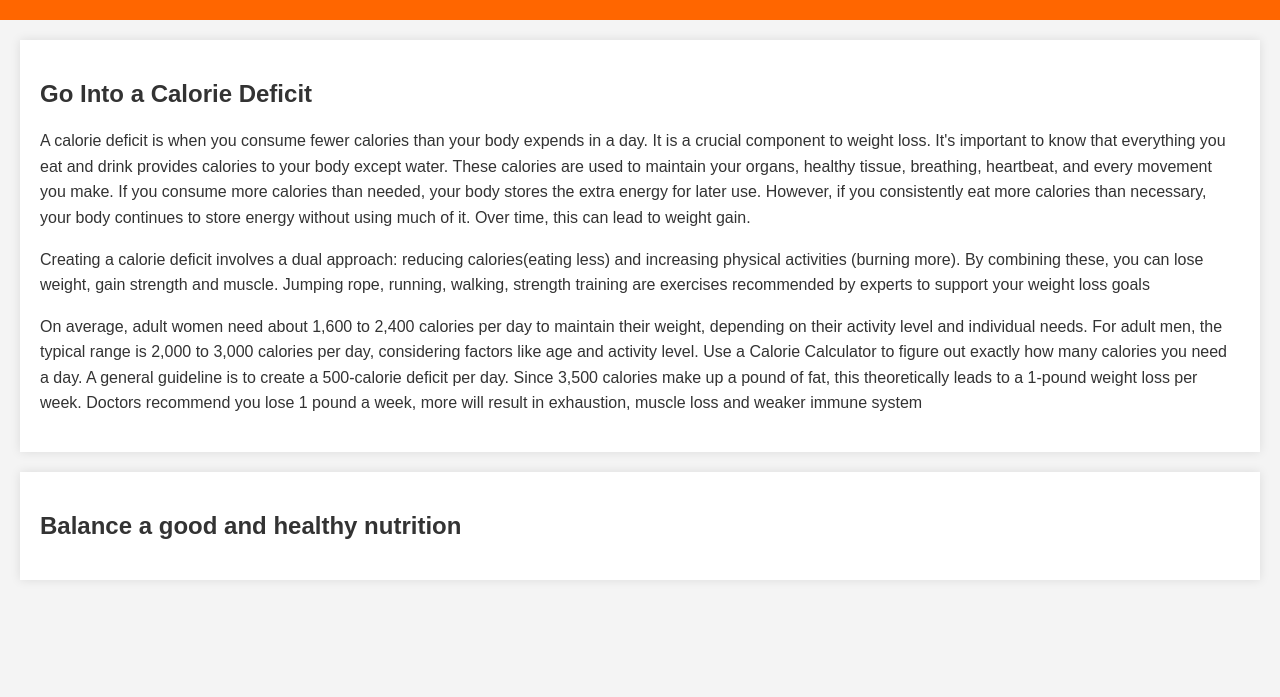
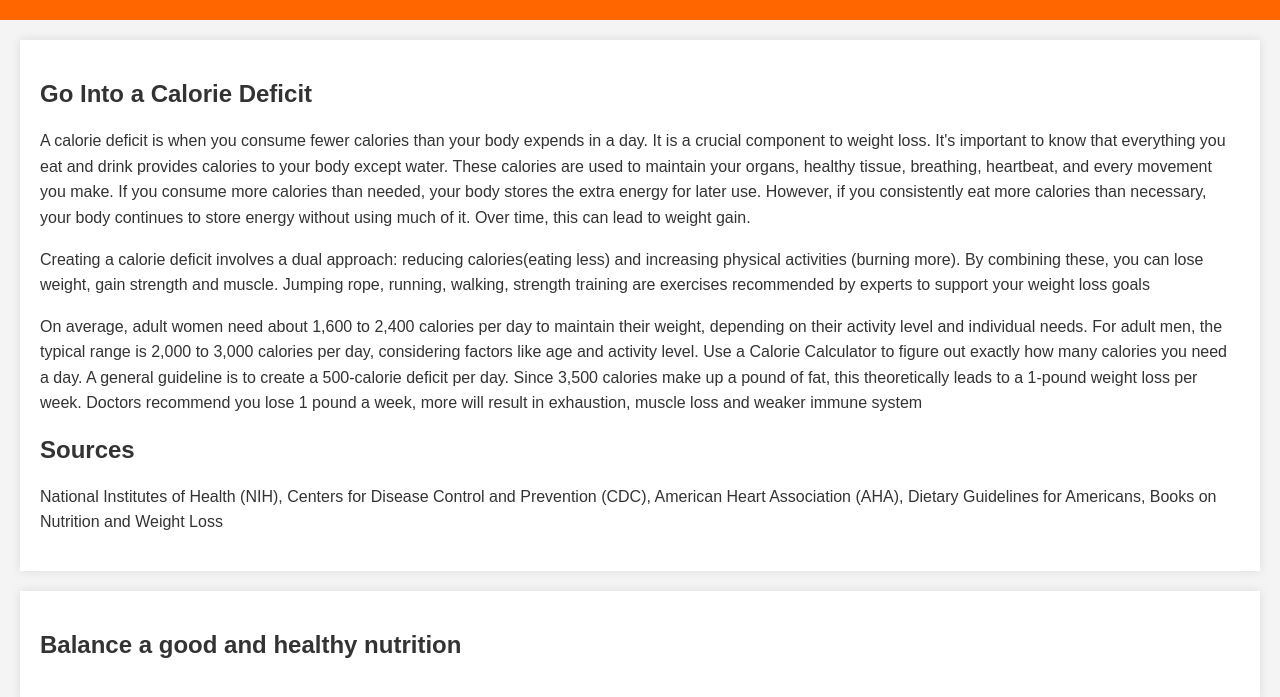
Before and after one commit to fitwellmarket/fitwellmarket, a plain HTML site: page index.html in a window 1280 px wide. Shown: the part 383-1080 px from the top of the page. Before the commit the page ends 983 px from the top, so only its background shows below. Drawn offline with Linux system fonts and the light colour scheme.

Commit message:
Update index.html

```diff
--- a/index.html
+++ b/index.html
@@ -83,7 +83,9 @@ A calorie deficit is when you consume fewer calories than your body expends in a
 </p>
     <p>On average, adult women need about 1,600 to 2,400 calories per day to maintain their weight, depending on their activity level and individual needs. For adult men, the typical range is 2,000 to 3,000 calories per day, considering factors like age and activity level. Use a  Calorie Calculator to figure out exactly how many calories you need a day. A general guideline is to create a 500-calorie deficit per day. Since 3,500 calories make up a pound of fat, this theoretically leads to a 1-pound weight loss per week. Doctors recommend you lose 1 pound a week, more will result in exhaustion, muscle loss and weaker immune system</p>
 
+    <h1> Sources  </h1>
 
+	    <p>National Institutes of Health (NIH), Centers for Disease Control and Prevention (CDC), American Heart Association (AHA), Dietary Guidelines for Americans, Books on Nutrition and Weight Loss </p>
     </section>
 
 
```
